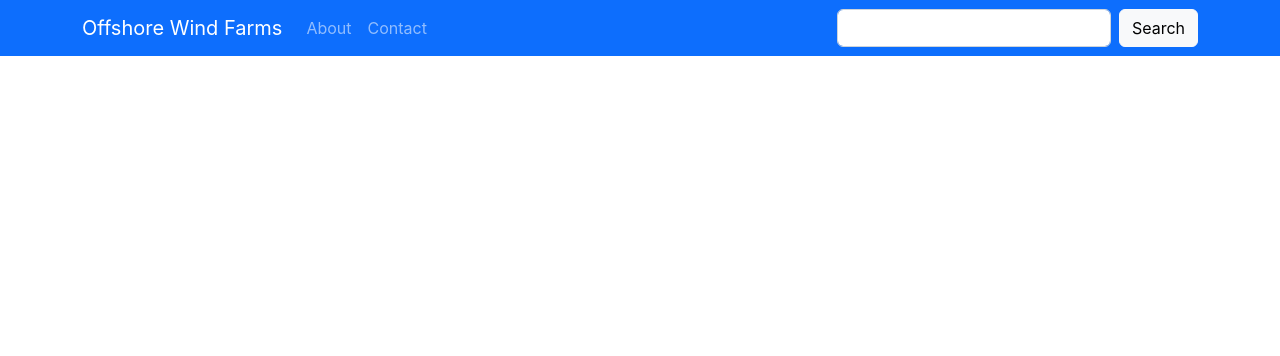
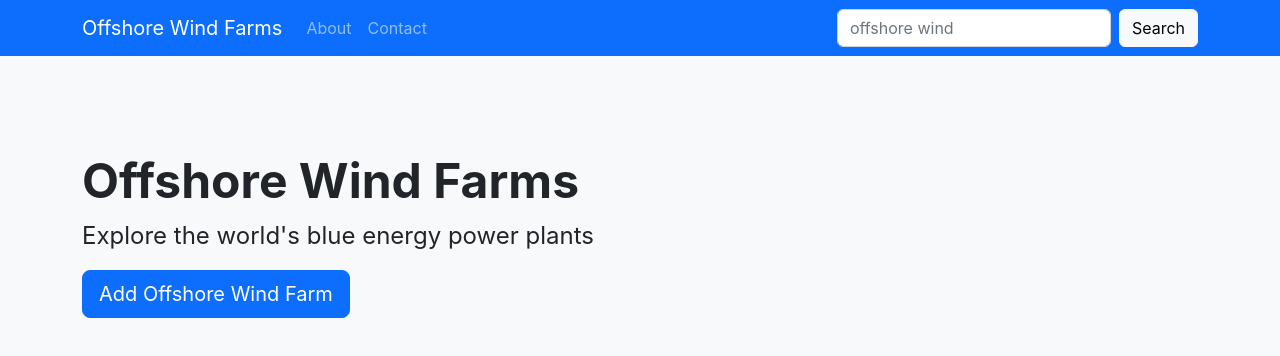
Before and after one commit to madskl1975/offshore-wind-farms, a React (Create React App) app: page / in a window 1280 px wide. Shown: the top 356 px of the page. Built offline with nearby package versions, Linux system fonts and the light colour scheme.

Commit message:
navbar search 3

```diff
--- a/src/App.js
+++ b/src/App.js
@@ -1,5 +1,6 @@
 import { Navigate, Route, Routes } from "react-router-dom";
 import MainMenu from "./components/MainMenu";
+import HomePage from "./pages/HomePage";
 import AboutPage from "./pages/AboutPage";
 import ContactPage from "./pages/ContactPage";
 
@@ -8,6 +9,7 @@ export default function App() {
     <>
       <MainMenu />
       <Routes>
+        <Route path="/" element={<HomePage />} />
         <Route path="/about" element={<AboutPage />} />
         <Route path="/contact" element={<ContactPage />} />
         <Route path="*" element={<Navigate to="/" />} />
--- a/src/components/MainMenu.js
+++ b/src/components/MainMenu.js
@@ -24,6 +24,7 @@ export default function MainMenu() {
             <Form.Control
               type="search"
               className="me-2"
+              placeholder="offshore wind"
               aria-label="Search"
             />
             <Button variant="light">Search</Button>
--- /dev/null
+++ b/src/pages/HomePage.js
@@ -0,0 +1,19 @@
+import { Container, Button } from "react-bootstrap";
+
+export default function HomePage() {
+  return (
+    <>
+      <header className="p-5 mb-4 bg-light">
+        <Container className="py-5">
+          <h1 className="display-5 fw-bold">Offshore Wind Farms</h1>
+          <p className="col-md-8 fs-4">
+            Explore the world's blue energy power plants
+          </p>
+          <Button variant="primary" size="lg">
+            Add Offshore Wind Farm
+          </Button>
+        </Container>
+      </header>
+    </>
+  );
+}
```
